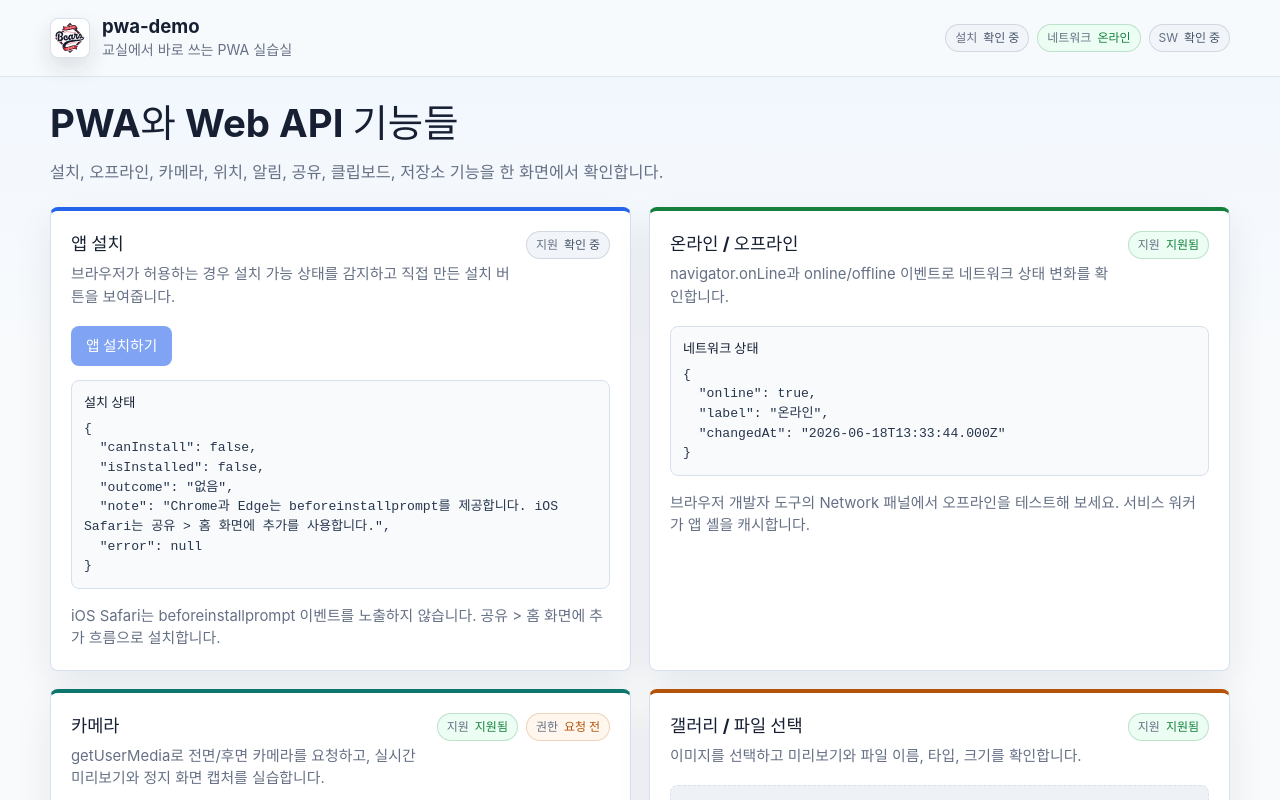
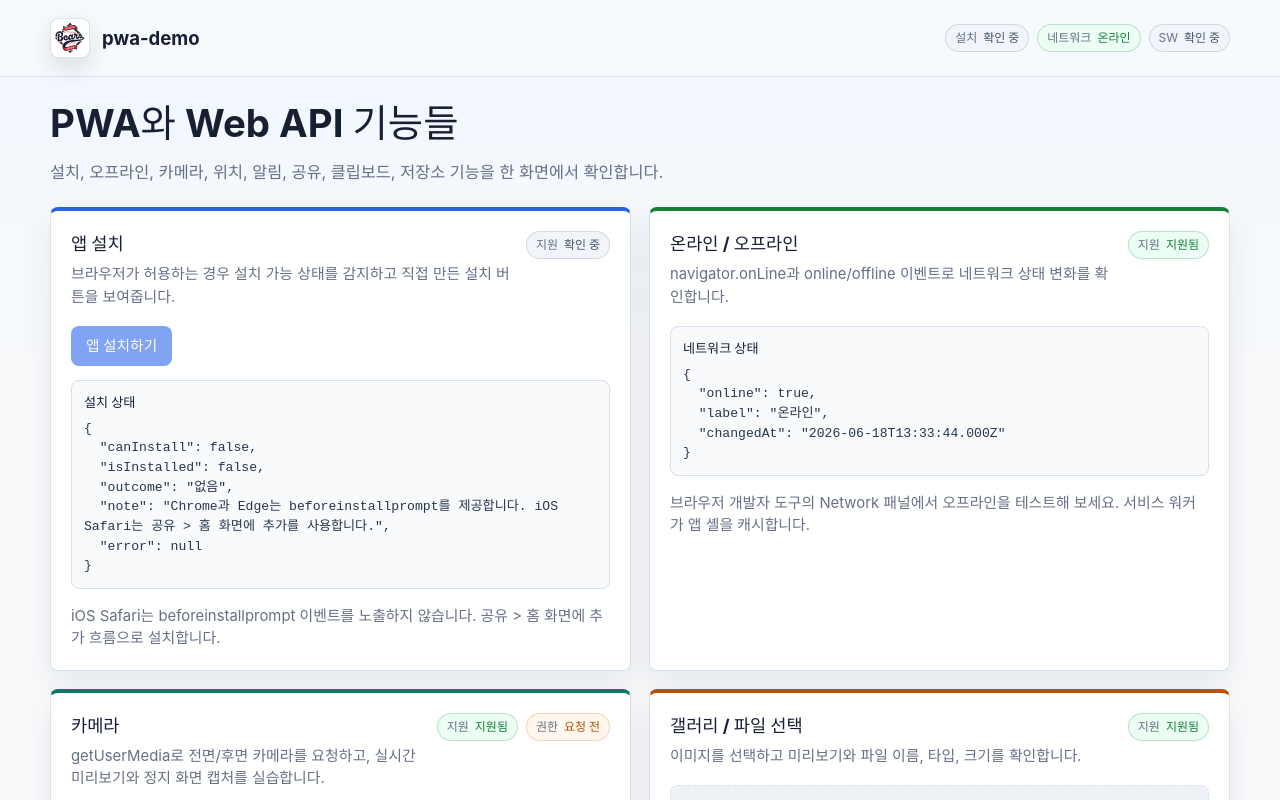
Before and after one commit to bk-git-hub/pwa-demo, a React (Vite) app: page / in a window 1280 px wide. Shown: the top 800 px of the page. Built offline with nearby package versions, Linux system fonts and the light colour scheme.

Commit message:
Remove classroom header subtitle

```diff
--- a/src/app/App.css
+++ b/src/app/App.css
@@ -52,16 +52,10 @@
   line-height: 1.1;
 }
 
-.brand p,
 .intro p,
 .apiCard p,
 .limitation {
   color: var(--muted);
-}
-
-.brand p {
-  margin: 3px 0 0;
-  font-size: 0.88rem;
 }
 
 .headerStatus,
--- a/src/app/App.tsx
+++ b/src/app/App.tsx
@@ -69,7 +69,6 @@ export function App() {
             <img className="brandMark" src="/icons/logo.svg" alt="pwa-demo 로고" />
             <div>
               <h1>pwa-demo</h1>
-              <p>교실에서 바로 쓰는 PWA 실습실</p>
             </div>
           </div>
           <div className="headerStatus">
```
